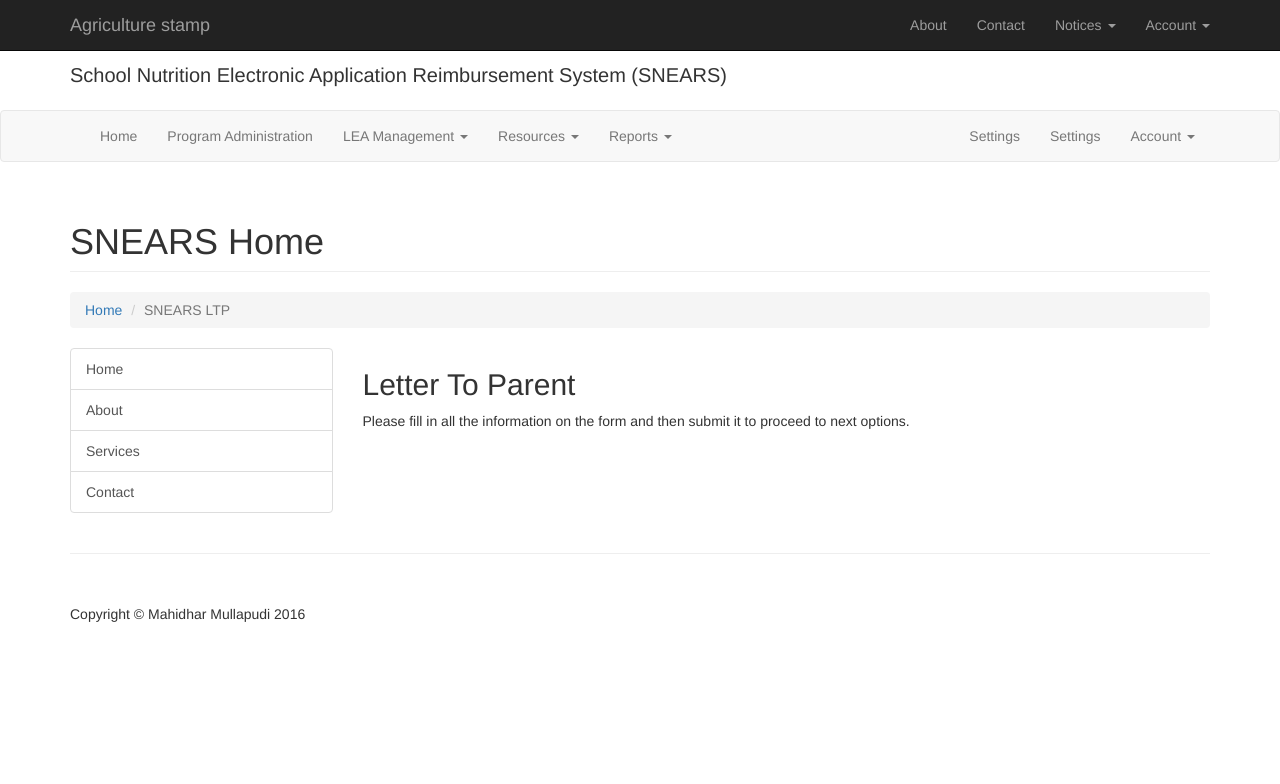
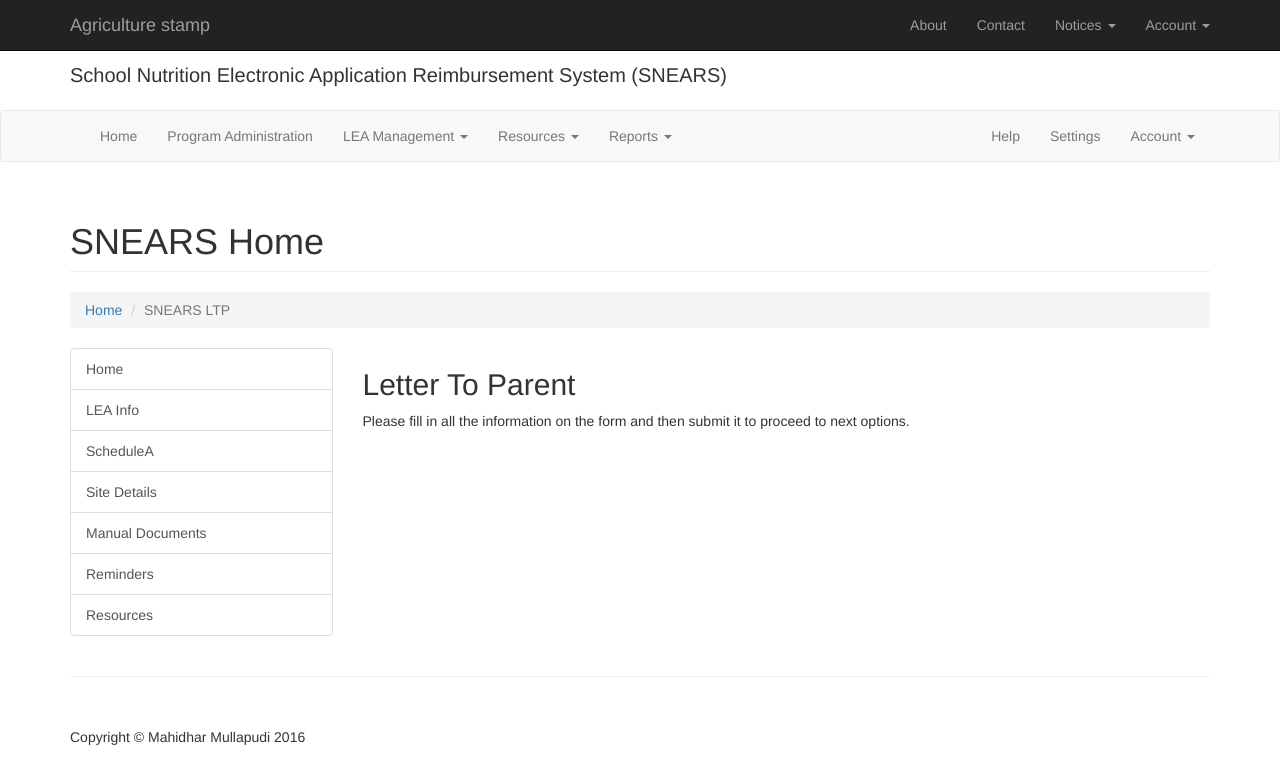
Before and after one commit to Mahidharmullapudi/project-templates, a website: page app/snearsHome.html in a window 1280 px wide. Drawn offline with Linux system fonts and the light colour scheme.

Commit message:
Added Images and updated the corousel to display the images.  Also update the sidebar for snearsHome.

```diff
--- a/app/snearsHome.html
+++ b/app/snearsHome.html
@@ -117,7 +117,7 @@
             <ul class="nav navbar-nav navbar-right">
 
                 <li>
-                    <a href="contact.html">Settings</a>
+                    <a href="contact.html">Help</a>
                 </li>
                 <li>
                     <a href="contact.html">Settings</a>
@@ -147,7 +147,7 @@
     <div class="row">
         <div class="col-lg-12">
             <h1 class="page-header">SNEARS Home
-                <small> </small>
+                <small></small>
             </h1>
             <ol class="breadcrumb">
                 <li><a href="index.html">Home</a>
@@ -164,9 +164,12 @@
         <div class="col-md-3">
             <div class="list-group">
                 <a href="index.html" class="list-group-item">Home</a>
-                <a href="about.html" class="list-group-item">About</a>
-                <a href="services.html" class="list-group-item">Services</a>
-                <a href="contact.html" class="list-group-item">Contact</a>
+                <a href="about.html" class="list-group-item">LEA Info</a>
+                <a href="services.html" class="list-group-item">ScheduleA</a>
+                <a href="contact.html" class="list-group-item">Site Details</a>
+                <a href="contact.html" class="list-group-item">Manual Documents</a>
+                <a href="" class="list-group-item"> Reminders </a>
+                <a href="contact.html" class="list-group-item"> Resources </a>
             </div>
         </div>
         <!-- Content Column -->
@@ -187,7 +190,6 @@
     </footer>
 </div>
 <!-- /.container -->
-
 <script src="../bower_components/jquery/dist/jquery.min.js"></script>
 <script src="../bower_components/bootstrap/dist/js/bootstrap.min.js"></script>
 
```
Also changed, not shown: app/about.html (+1 -1 lines), app/index.html (+3 -3 lines), app/img/img-cor1.jpg (added), app/img/img-cor10.jpg (added), app/img/img-cor2.jpg (added), app/img/img-cor3.jpg (added), app/img/img-cor4.jpg (added), app/img/img-cor5.jpg (added), app/img/img-cor6.jpg (added), app/img/img-cor7.jpg (added), app/img/img-cor9.jpg (added), 2 other files.
